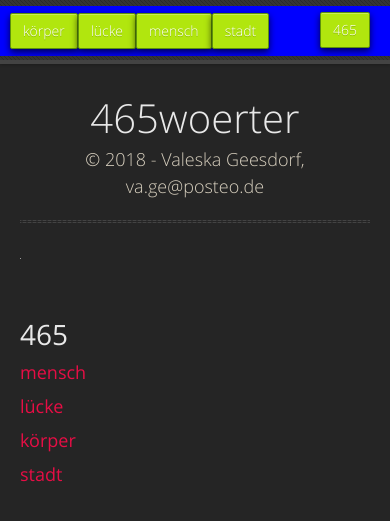
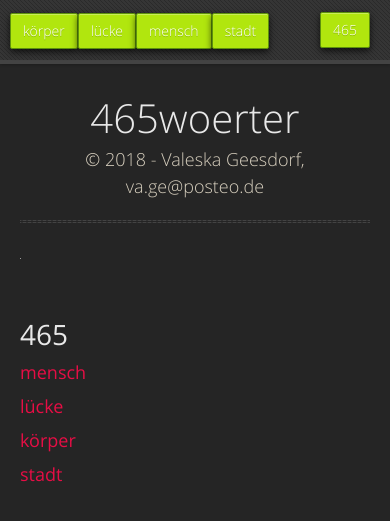
Before and after one commit to va-ge/465woerter, a Jekyll site: the page built from index.md, in a window 390 px wide. Shown: the top 521 px of the page. Built offline with Jekyll 4.4.1, drawn with Linux system fonts in a browser that asks for light colours; our own code applies the rules of GitHub Pages for plain Markdown files; grey boxes are pictures that could not be loaded.

Commit message:
try fix blue bg 2

```diff
--- a/_sass/jekyll-theme-midnight.scss
+++ b/_sass/jekyll-theme-midnight.scss
@@ -306,9 +306,3 @@
     display: none;
   }
 }
-
-@media screen and (max-width: 480px) {
-  nav {
-    overflow-x: auto;
-  }
-}
```
